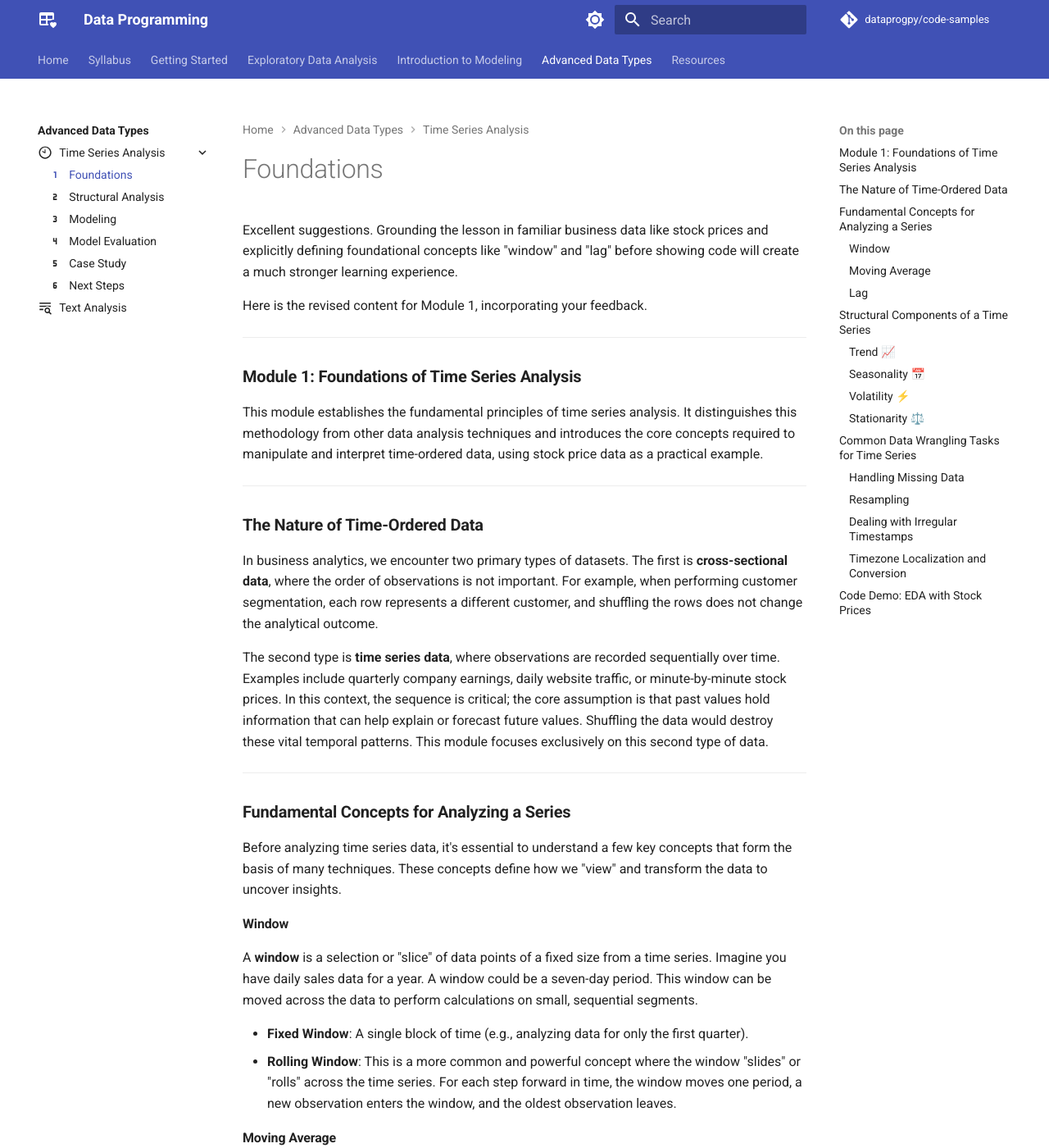
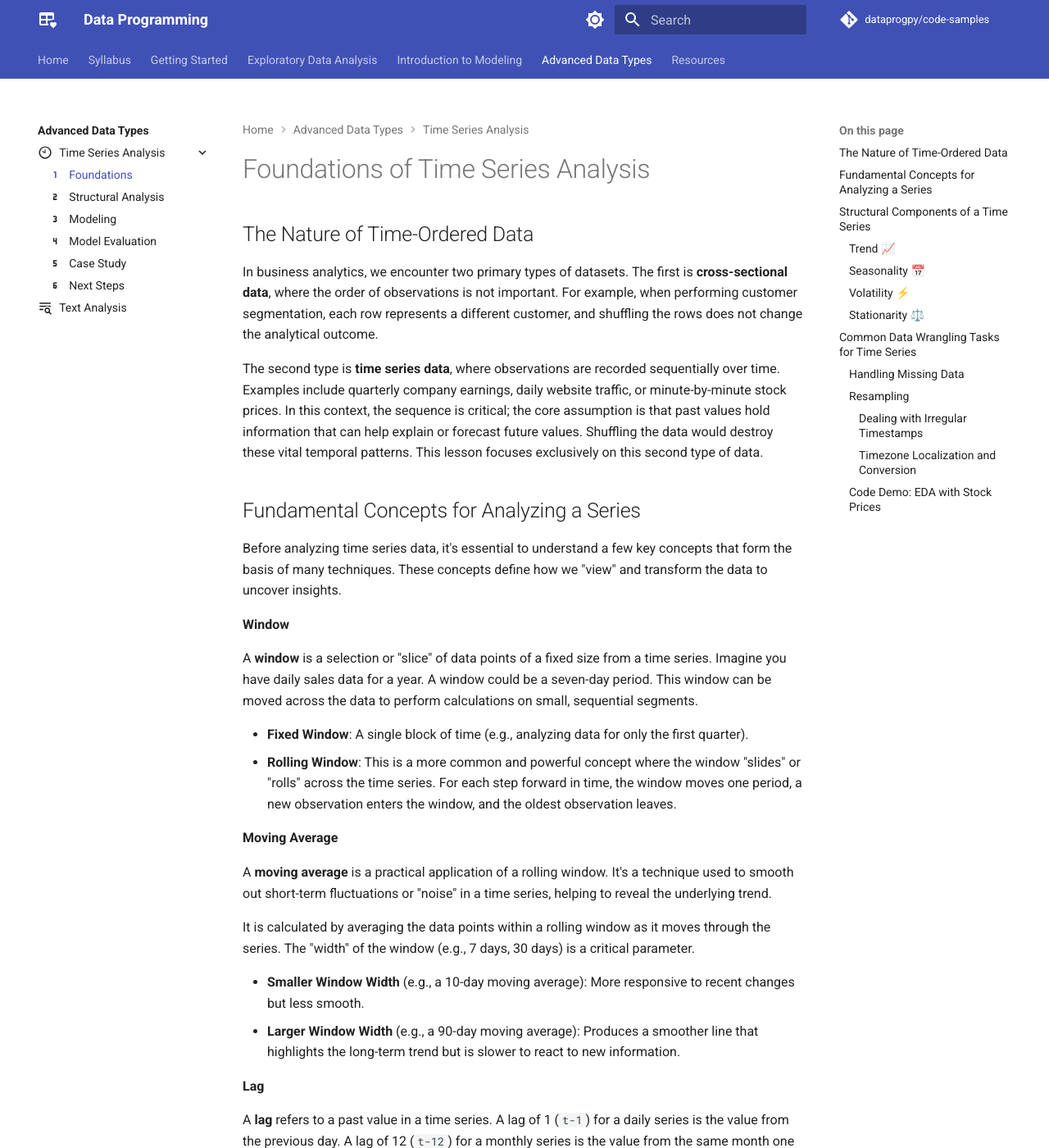
Before and after one commit to dataprogpy/dataprogpy.github.io, an MkDocs documentation site: the page built from docs/adv-data-types/time-series/foundations.md, in a window 1280 px wide and 1400 px high. Shown: the whole window at 82% size. Built offline with MkDocs 1.6.1 and Material for MkDocs 9.7.7, drawn with Linux system fonts in a browser that asks for light colours; comment, search, counter and statistics services are not loaded; some of the changed text lies outside the part shown.

Commit message:
Fix foundation section

````diff
--- a/docs/adv-data-types/time-series/foundations.md
+++ b/docs/adv-data-types/time-series/foundations.md
@@ -2,38 +2,28 @@
 icon: material/numeric-1
 ---
 
-Excellent suggestions. Grounding the lesson in familiar business data like stock prices and explicitly defining foundational concepts like "window" and "lag" before showing code will create a much stronger learning experience.
+# Foundations of Time Series Analysis
 
-Here is the revised content for Module 1, incorporating your feedback.
 
------
-
-### **Module 1: Foundations of Time Series Analysis**
-
-This module establishes the fundamental principles of time series analysis. It distinguishes this methodology from other data analysis techniques and introduces the core concepts required to manipulate and interpret time-ordered data, using stock price data as a practical example.
-
------
-
-### **The Nature of Time-Ordered Data**
+## The Nature of Time-Ordered Data
 
 In business analytics, we encounter two primary types of datasets. The first is **cross-sectional data**, where the order of observations is not important. For example, when performing customer segmentation, each row represents a different customer, and shuffling the rows does not change the analytical outcome.
 
-The second type is **time series data**, where observations are recorded sequentially over time. Examples include quarterly company earnings, daily website traffic, or minute-by-minute stock prices. In this context, the sequence is critical; the core assumption is that past values hold information that can help explain or forecast future values. Shuffling the data would destroy these vital temporal patterns. This module focuses exclusively on this second type of data.
+The second type is **time series data**, where observations are recorded sequentially over time. Examples include quarterly company earnings, daily website traffic, or minute-by-minute stock prices. In this context, the sequence is critical; the core assumption is that past values hold information that can help explain or forecast future values. Shuffling the data would destroy these vital temporal patterns. This lesson focuses exclusively on this second type of data.
 
------
 
-### **Fundamental Concepts for Analyzing a Series**
+## Fundamental Concepts for Analyzing a Series
 
 Before analyzing time series data, it's essential to understand a few key concepts that form the basis of many techniques. These concepts define how we "view" and transform the data to uncover insights.
 
-#### **Window**
+**Window**
 
 A **window** is a selection or "slice" of data points of a fixed size from a time series. Imagine you have daily sales data for a year. A window could be a seven-day period. This window can be moved across the data to perform calculations on small, sequential segments.
 
   * **Fixed Window**: A single block of time (e.g., analyzing data for only the first quarter).
   * **Rolling Window**: This is a more common and powerful concept where the window "slides" or "rolls" across the time series. For each step forward in time, the window moves one period, a new observation enters the window, and the oldest observation leaves.
 
-#### **Moving Average**
+**Moving Average**
 
 A **moving average** is a practical application of a rolling window. It's a technique used to smooth out short-term fluctuations or "noise" in a time series, helping to reveal the underlying trend.
 
@@ -42,41 +32,29 @@
   * **Smaller Window Width** (e.g., a 10-day moving average): More responsive to recent changes but less smooth.
   * **Larger Window Width** (e.g., a 90-day moving average): Produces a smoother line that highlights the long-term trend but is slower to react to new information.
 
-#### **Lag**
+**Lag**
 
-A **lag** refers to a past value in a time series. A lag of 1 (`t-1`) for a daily series is the value from the previous day. A lag of 12 (`t-12`) for a monthly series is the value from the same month one year prior. The concept of a lag is fundamental to understanding how a series relates to its own past, a property known as **autocorrelation**, which will be covered in the next module.
+A **lag** refers to a past value in a time series. A lag of 1 (`t-1`) for a daily series is the value from the previous day. A lag of 12 (`t-12`) for a monthly series is the value from the same month one year prior. The concept of a lag is fundamental to understanding how a series relates to its own past, a property known as **autocorrelation**, which will be covered in the next section of the lesson.
 
------
 
-Yes, adding a discussion on stationarity here is an excellent idea. It provides the theoretical "why" behind the search for trends and seasonality and sets the stage for future modeling.
-
-Here is the updated section with the discussion on stationarity included.
-
-***
-
-### **Structural Components of a Time Series**
+## Structural Components of a Time Series
 
 Most time series can be conceptually broken down into several underlying components that describe their behavior. The primary goal of exploratory analysis is to identify and understand these components, as they are key to selecting an appropriate forecasting model.
 
----
 
 #### **Trend** 📈
 
 The **trend** represents the long-term, underlying direction of the data, ignoring the short-term ups and downs. It reflects the persistent, long-run growth or decline of the series. For example, a company's annual revenue might show a consistent upward trend over a decade, even with some variability in quarterly earnings. Identifying the trend is crucial for long-range planning and forecasting.
 
----
 
 #### **Seasonality** 📅
 
 **Seasonality** refers to predictable, repeating patterns or fluctuations that occur at fixed intervals of time. These patterns are tied to a calendar, such as the day of the week, the month, or a quarter. A classic example is the surge in retail sales every fourth quarter due to holiday shopping. Recognizing seasonality is key for inventory management, staffing, and short-term forecasting.
 
----
 
 #### **Volatility** ⚡
 
 **Volatility** describes the magnitude of random, unpredictable fluctuations in the data. It's a measure of how much the series tends to vary over time. While all series have some randomness, financial data like stock prices are often characterized by periods of high volatility (large, rapid price swings) and low volatility (relative calm). Understanding volatility is critical for risk assessment and financial modeling.
-
----
 
 #### **Stationarity** ⚖️
 
@@ -84,16 +62,15 @@
 
 The reason stationarity is so important is that many powerful time series forecasting models (like ARIMA models) are designed to work on stationary data. These models assume that the process generating the data is stable, making it possible to model and predict future values. To use these models on non-stationary data, we must first apply transformations to make the series stationary. A common method to remove a trend is **differencing**, which we will explore in later modules.
 
----
 
 Before we can effectively apply analytical concepts like moving averages, we must first ensure our data is clean, complete, and uniformly structured. Real-world time series data is rarely perfect. The following section addresses the most common data preparation tasks that are specific to time-ordered data.
 
 
-### **Common Data Wrangling Tasks for Time Series**
+## **Common Data Wrangling Tasks for Time Series**
 
 While standard data cleaning is always necessary, time series data presents several unique challenges. The methods used to address these issues must respect the temporal ordering of the data to avoid introducing bias or error.
 
-#### **Handling Missing Data**
+### Handling Missing Data
 
 In a standard dataset, you might fill missing values with the mean or median of the entire column. With time series data, this is often a poor choice as it ignores the temporal structure. More appropriate methods include:
 
@@ -105,23 +82,35 @@
 import polars as pl
 from datetime import date
 
-# Example DataFrame with a missing value
 df_missing = pl.DataFrame({
-    "date": [date(2024, 1, 1), date(2024, 1, 2), date(2024, 1, 3)],
+    "date": [dt.date(2024, 1, 1), dt.date(2024, 1, 2), dt.date(2024, 1, 3)],
     "value": [10, None, 15]
 })
 
-# Apply forward fill
-df_filled = df_missing.with_columns(
-    pl.col("value").fill_null(strategy="forward")
+df = (
+    df_missing
+    .with_columns(
+        pl.col("value")
+        .fill_null(strategy="forward")
+        .alias("value_forward")
+        )
+    .with_columns(
+        pl.col("value")
+        .fill_null(strategy="backward")
+        .alias("value_backward")
+    )
+    .with_columns(
+        pl.col("value")
+        .fill_null(strategy="mean")
+        .alias("value_mean")
+    )
 )
-# df_filled would now have [10, 10, 15] in the 'value' column
-print(df_filled)
+print(df)
 ```
 
-#### **Resampling**
+### Resampling
 
-As demonstrated earlier, resampling is the process of changing the data's frequency. It's a common and powerful technique:
+Resampling is the process of changing the data's frequency. It's a common and powerful technique:
 
 * **Downsampling**: Aggregating data from a high frequency to a lower frequency (e.g., from daily to monthly). This is used to smooth out noise and identify long-term trends. You must choose an appropriate aggregation method, such as `mean()`, `sum()`, or `last()`.
 * **Upsampling**: Increasing the frequency of the data (e.g., from monthly to daily). This is less common and requires careful application of an imputation method (like forward fill or interpolation) to fill in the newly created gaps.
````
